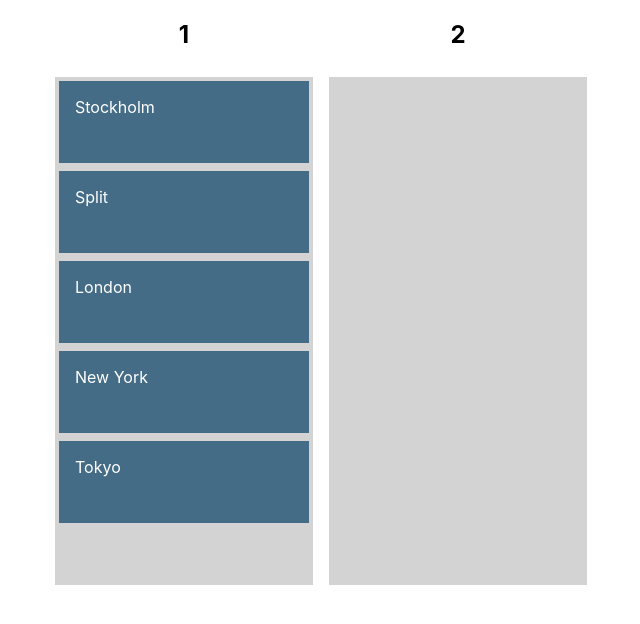
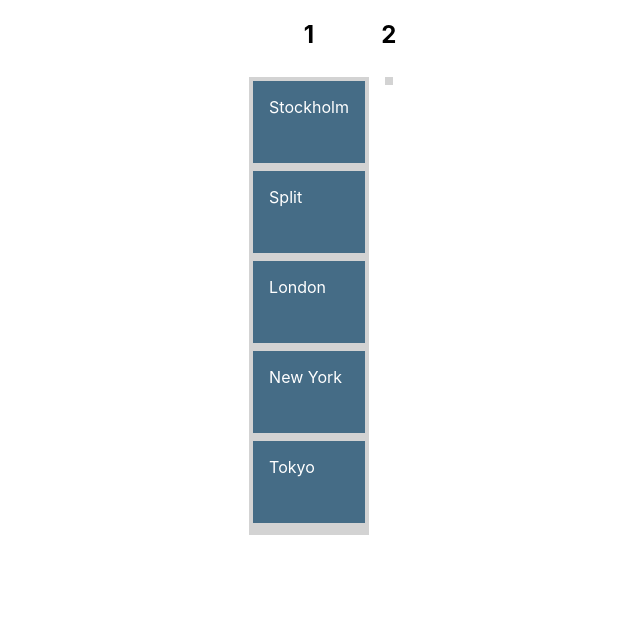
Before and after one commit to GoranAviani/react_apollo_client_3_cache, a React (Create React App) app: page /dashboard in a window 1280 px wide. Shown: the top 624 px of the page, without its empty margins (319-959 px from the left). Built offline with nearby package versions, Linux system fonts and the light colour scheme.

Commit message:
changing keys

```diff
--- a/src/components/WeatherBoard/WeatherBoard.js
+++ b/src/components/WeatherBoard/WeatherBoard.js
@@ -10,7 +10,7 @@ const WeatherBoard = () => {
     const [dbColumns, setDbColumns] = useState(backendColumns)
 
     return (
-        <div style={{display: "flex", justifyContent: "center", height: "100%"}}>
+        <div style={{display: "flex", justifyContent: "center"}}>
 
             <DragDropContext
                 onDragEnd={result => onDragEnd(result, dbColumns, setDbColumns)}
--- a/src/components/WeatherBoard/partials/Column.js
+++ b/src/components/WeatherBoard/partials/Column.js
@@ -27,8 +27,6 @@ const Column = ({columnKey, columnValue, index}) => {
                                     ? "lightblue"
                                     : "lightgrey",
                                 padding: 4,
-                                width: 250,
-                                minHeight: 500
                             }}
                         >
                             {columnValue.items.map((item, index = {index}) => {
```
